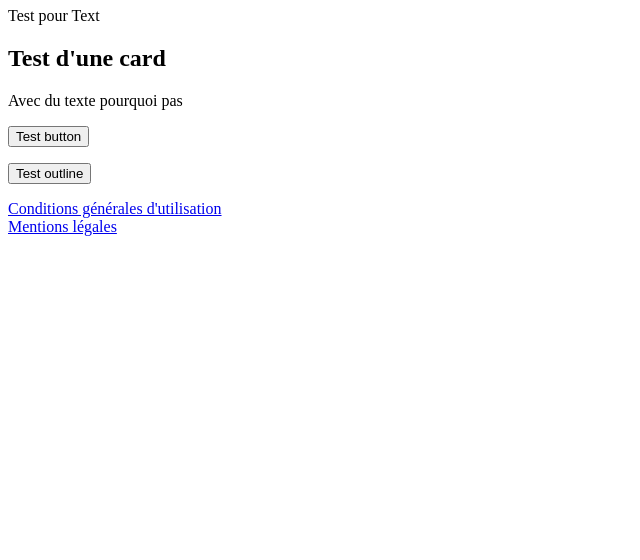
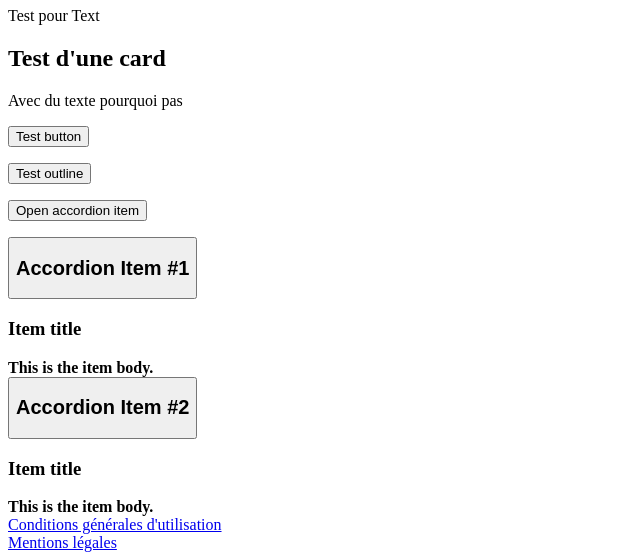
Before and after one commit to ecole-richard-cross/espace-numerique, a Symfony app: template templates/index/index.html.twig in a window 1280 px wide. Shown: the part 356-916 px from the top of the page, without its empty margins (0-640 px from the left). Before the commit the page ends 592 px from the top, so only its background shows below. Run offline with Twig, Linux system fonts and the light colour scheme; the template is opened without the code that fills it, so the values that code supplies are empty; some libraries are stand-ins or nearby versions.

Commit message:
feat/bsCustom : theme
Added buttons and accordion examples using bootstrap

```diff
--- a/templates/index/index.html.twig
+++ b/templates/index/index.html.twig
@@ -10,12 +10,46 @@
 <p class="legend">Test pour Legend</p>
 <p class="strong">Test pour Strong</p>
 <p>Test pour Text</p>
-<div class="card">
+<div class="card m-3">
     <div class="card-body">
         <h2 class="card-title">Test d'une card</h2>
         <p>Avec du texte pourquoi pas</p>
         <p><button class="btn btn-accent">Test button</button></p>
         <p><button class="btn btn-outline-primary">Test outline</button></p>
+        <p><button class="btn btn-outline-warning"
+            data-bs-toggle="collapse"
+            data-bs-target="#collapseTw"
+            aria-controls="collapseTw">Open accordion item</button></p>
+    </div>
+</div>
+<div class="card accordion accordion-flush m-3">
+    <div class="accordion-item">
+        <button class="accordion-button"
+            data-bs-toggle="collapse"
+            data-bs-target="#collapseOne"
+            aria-controls="collapseTw">
+                <h2 class="accordion-header">Accordion Item #1</h2>
+        </button>
+        <div id="collapseOne" class="accordion-collapse collapse show" data-bs-parent="#accordionExample">
+            <div class="accordion-body">
+                <h3>Item title</h3>
+                <strong>This is the item body.</strong>
+            </div>
+        </div>
+    </div>
+    <div class="accordion-item">
+        <button class="accordion-button collapsed"
+            data-bs-toggle="collapse"
+            data-bs-target="#collapseTw"
+            aria-controls="collapseTw">
+                <h2 class="accordion-header ">Accordion Item #2</h2>
+        </button>
+        <div id="collapseTw" class="accordion-collapse collapse" data-bs-parent="#accordionExample">
+            <div class="accordion-body">
+                <h3>Item title</h3>
+                <strong>This is the item body.</strong>
+            </div>
+        </div>
     </div>
 </div>
 {% endblock %}
```
